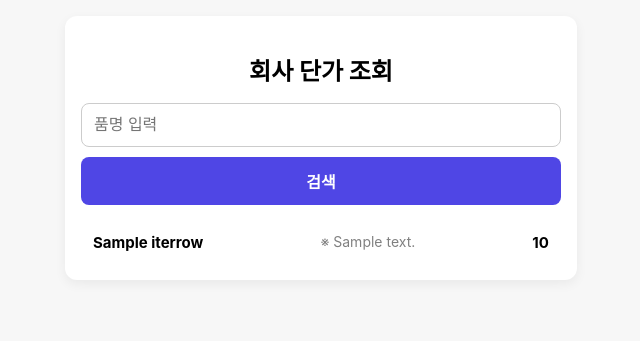
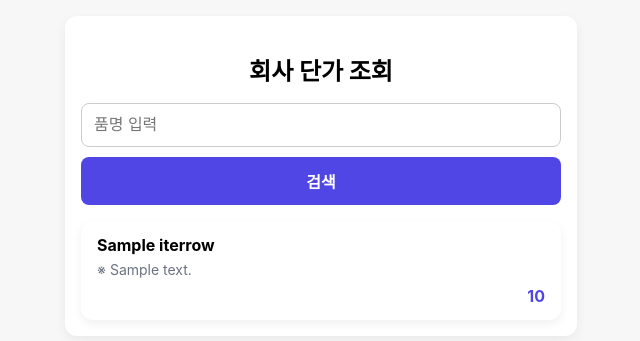
Before and after one commit to dayoungsin/price-web, a Flask app: template templates/index.html in a window 1280 px wide. Shown: the top 341 px of the page, without its empty margins (319-959 px from the left). Run offline with Flask 3, Linux system fonts and the light colour scheme; the template is opened without the code that fills it: most values are stand-ins (such as "Sample title", 1, 10 or a date in 2020).

Commit message:
Update index.html

```diff
--- a/templates/index.html
+++ b/templates/index.html
@@ -124,23 +124,23 @@
     </form>
 
     {% if results is not none %}
-      <ul>
-{% for _, r in results.iterrows() %}
-    <li>
-        <strong>{{ r["name"] }}</strong><br>
+  <div class="result-list">
+    {% for _, r in results.iterrows() %}
+      <div class="card">
+        <div class="card-name">
+          {{ r["name"] }}
+        </div>
+
         {% if r["note"] %}
-            <span style="color: gray; font-size: 14px;">
-                ※ {{ r["note"] }}
-            </span><br>
+          <div class="card-note">
+            ※ {{ r["note"] }}
+          </div>
         {% endif %}
-        <span style="font-weight: bold;">
-    {{ r["price_fmt"] }}
-</span>
-    </li>
-{% endfor %}
 
-      </ul>
-    {% endif %}
+        <div class="card-price">
+          {{ r["price_fmt"] }}
+        </div>
+      </div>
+    {% endfor %}
   </div>
-</body>
-</html>
+{% endif %}
```
